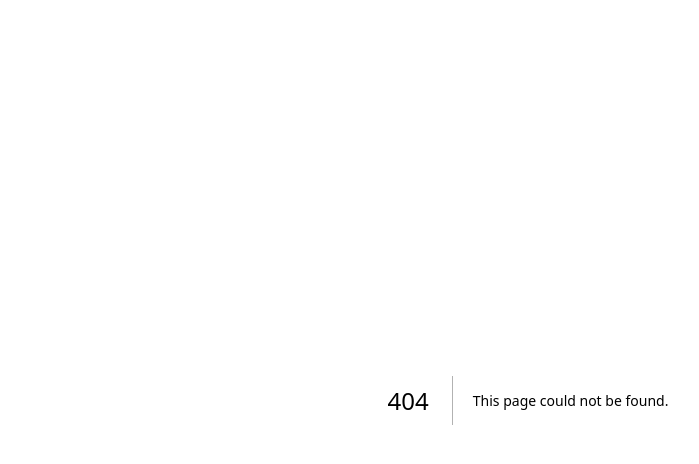
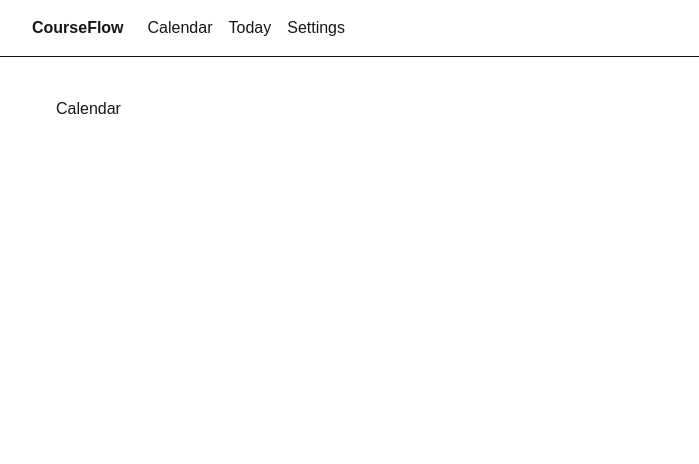
Before and after one commit to drewseabase/CourseFlow, a Next.js app: page /calendar in a window 1280 px wide. Before the commit this address had no page. Shown: the top 464 px of the page, without its empty margins (112-811 px from the left). Built offline with nearby package versions, Linux system fonts and the light colour scheme.

Commit message:
App shell routes and env example complete

```diff
--- /dev/null
+++ b/app/(app)/calendar/page.tsx
@@ -0,0 +1,3 @@
+export default function CalendarPage() {
+  return <div className="p-6">Calendar</div>;
+}
--- /dev/null
+++ b/app/(app)/layout.tsx
@@ -0,0 +1,28 @@
+import Link from "next/link";
+
+const nav = [
+    {href: "/calendar", label: "Calendar"},
+    {href: "/today", label: "Today"},
+    {href: "/settings", label: "Settings"},
+];
+
+export default function AppLayout({children}: {children: React.ReactNode}){
+    return(
+        <div className="min-h-screen">
+            <header className="border-b">
+                <nav className="mx-auto flex max-w-5xl items-center gap-6 p-4">
+                    <span className="font-semibold">CourseFlow</span>
+                    <div className="flex gap-4">
+                        {nav.map((item)=> (
+                            <Link key={item.href} href={item.href} className="hover:underline">
+                                {item.label}
+                            </Link>
+                        ))}
+                    </div>
+                </nav>
+            </header>
+
+            <main className="mx-auto max-w-5xl p-4">{children}</main>
+        </div>
+    )
+}
--- /dev/null
+++ b/app/(app)/settings/page.tsx
@@ -0,0 +1,3 @@
+export default function SettingsPage() {
+  return <div className="p-6">Settings</div>;
+}
--- /dev/null
+++ b/app/(app)/today/page.tsx
@@ -0,0 +1,3 @@
+export default function TodayPage() {
+  return <div className="p-6">Today</div>;
+}
--- a/app/page.tsx
+++ b/app/page.tsx
@@ -34,6 +34,7 @@ export default function Home() {
             center.
           </p>
         </div>
+        <div className="p - 10 text-3xl">Hello</div>
         <div className="flex flex-col gap-4 text-base font-medium sm:flex-row">
           <a
             className="flex h-12 w-full items-center justify-center gap-2 rounded-full bg-foreground px-5 text-background transition-colors hover:bg-[#383838] dark:hover:bg-[#ccc] md:w-[158px]"
```
